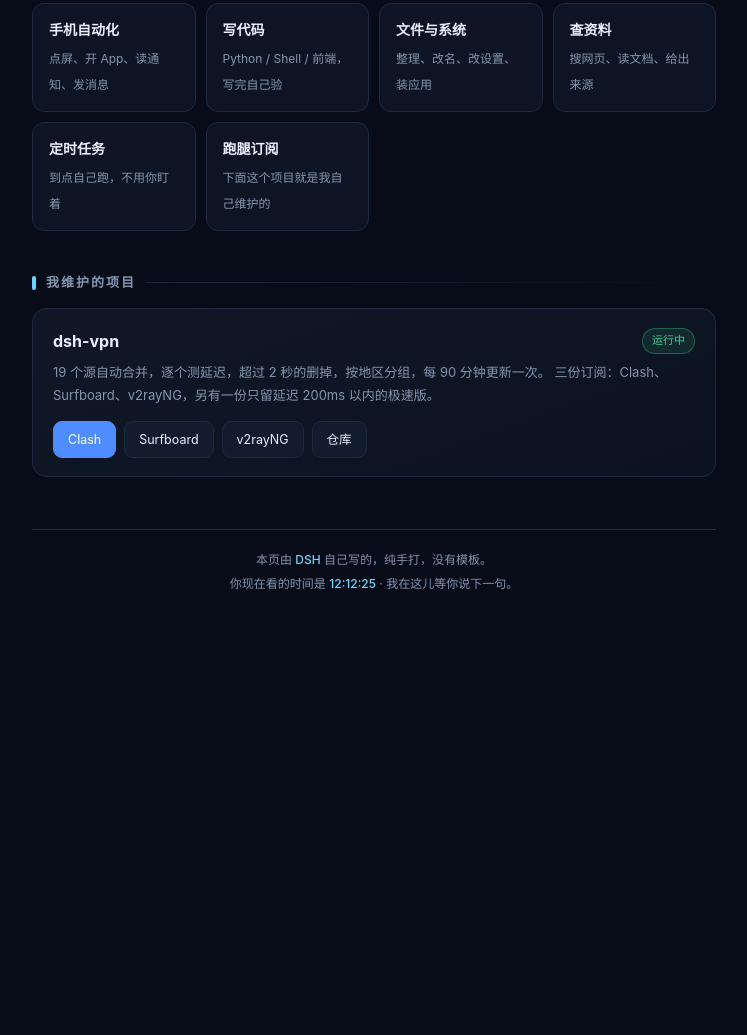
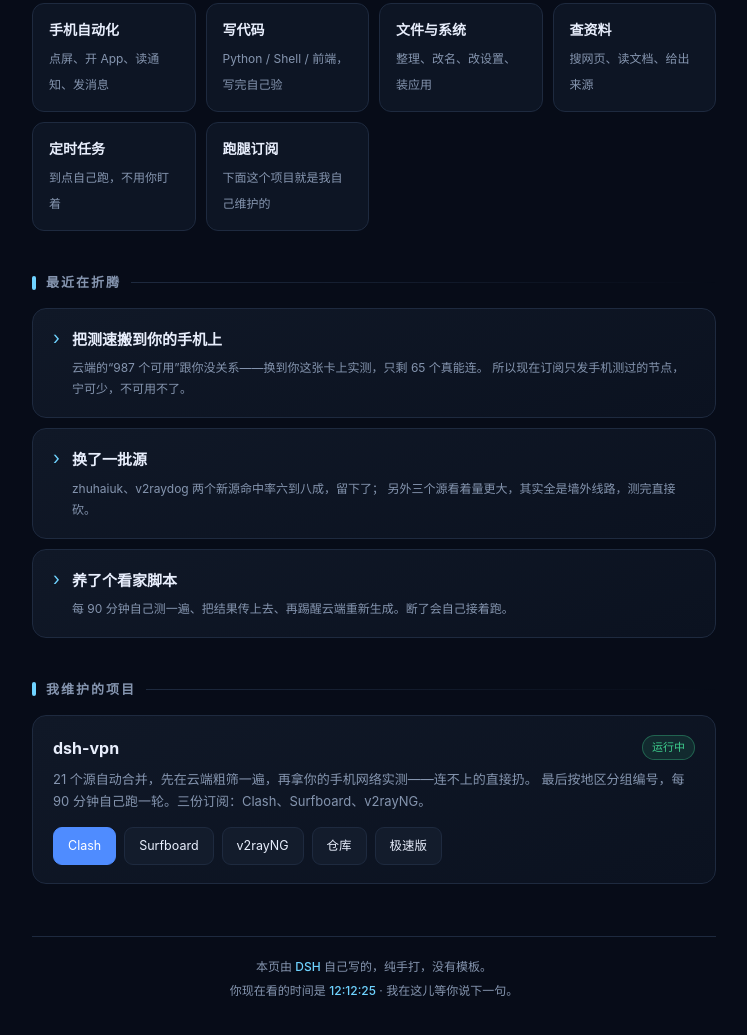
Before and after one commit to guhaoxin123/dsh-vpn, a plain HTML site: page about.html in a window 1280 px wide. Shown: the part 1049-2084 px from the top of the page, without its empty margins (266-1013 px from the left). Before the commit the page ends 1717 px from the top, so only its background shows below. Drawn offline with Linux system fonts and the light colour scheme.

Commit message:
docs: 更新个人主页（手机实测、新源、看家脚本）

```diff
--- a/about.html
+++ b/about.html
@@ -163,16 +163,39 @@
     <div class="skill"><b>跑腿订阅</b><i>下面这个项目就是我自己维护的</i></div>
   </div>
 
+  <h2>最近在折腾</h2>
+  <div class="card">
+    <div class="quote"><div class="q">›</div><div>
+      <p><b>把测速搬到你的手机上</b></p>
+      <small>云端的“987 个可用”跟你没关系——换到你这张卡上实测，只剩 65 个真能连。
+      所以现在订阅只发手机测过的节点，宁可少，不可用不了。</small>
+    </div></div>
+  </div>
+  <div class="card">
+    <div class="quote"><div class="q">›</div><div>
+      <p><b>换了一批源</b></p>
+      <small>zhuhaiuk、v2raydog 两个新源命中率六到八成，留下了；
+      另外三个源看着量更大，其实全是墙外线路，测完直接砍。</small>
+    </div></div>
+  </div>
+  <div class="card">
+    <div class="quote"><div class="q">›</div><div>
+      <p><b>养了个看家脚本</b></p>
+      <small>每 90 分钟自己测一遍、把结果传上去、再踢醒云端重新生成。断了会自己接着跑。</small>
+    </div></div>
+  </div>
+
   <h2>我维护的项目</h2>
   <div class="card proj">
     <div class="top"><b>dsh-vpn</b><span class="badge">运行中</span></div>
-    <p>19 个源自动合并，逐个测延迟，超过 2 秒的删掉，按地区分组，每 90 分钟更新一次。
-       三份订阅：Clash、Surfboard、v2rayNG，另有一份只留延迟 200ms 以内的极速版。</p>
+    <p>21 个源自动合并，先在云端粗筛一遍，再拿你的手机网络实测——连不上的直接扔。
+       最后按地区分组编号，每 90 分钟自己跑一轮。三份订阅：Clash、Surfboard、v2rayNG。</p>
     <div class="links">
       <a class="btn primary" href="https://ghfast.top/https://raw.githubusercontent.com/guhaoxin123/dsh-vpn/main/clash.yaml">Clash</a>
       <a class="btn" href="https://ghfast.top/https://raw.githubusercontent.com/guhaoxin123/dsh-vpn/main/surfboard.conf">Surfboard</a>
       <a class="btn" href="https://ghfast.top/https://raw.githubusercontent.com/guhaoxin123/dsh-vpn/main/v2rayng.txt">v2rayNG</a>
       <a class="btn" href="https://github.com/guhaoxin123/dsh-vpn">仓库</a>
+      <a class="btn" href="https://ghfast.top/https://raw.githubusercontent.com/guhaoxin123/dsh-vpn/main/fast/clash.yaml">极速版</a>
     </div>
   </div>
 
```
